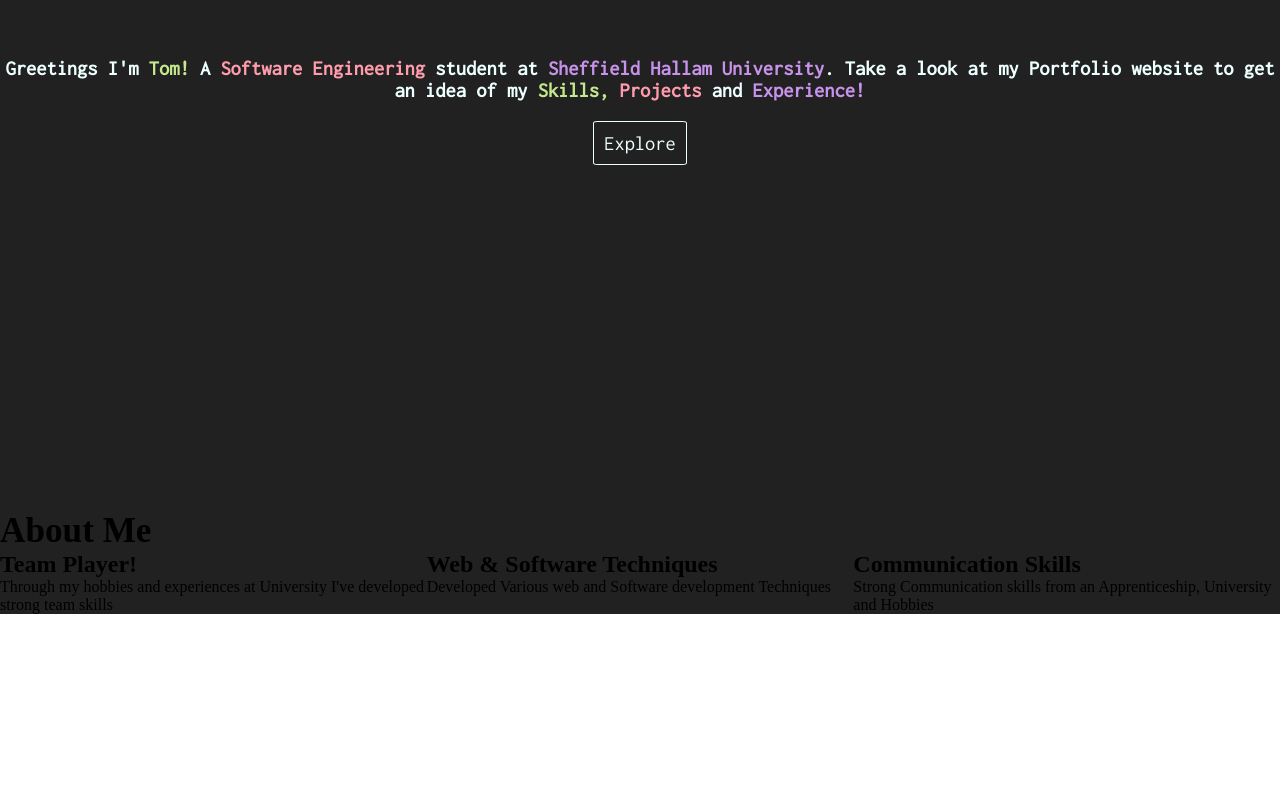
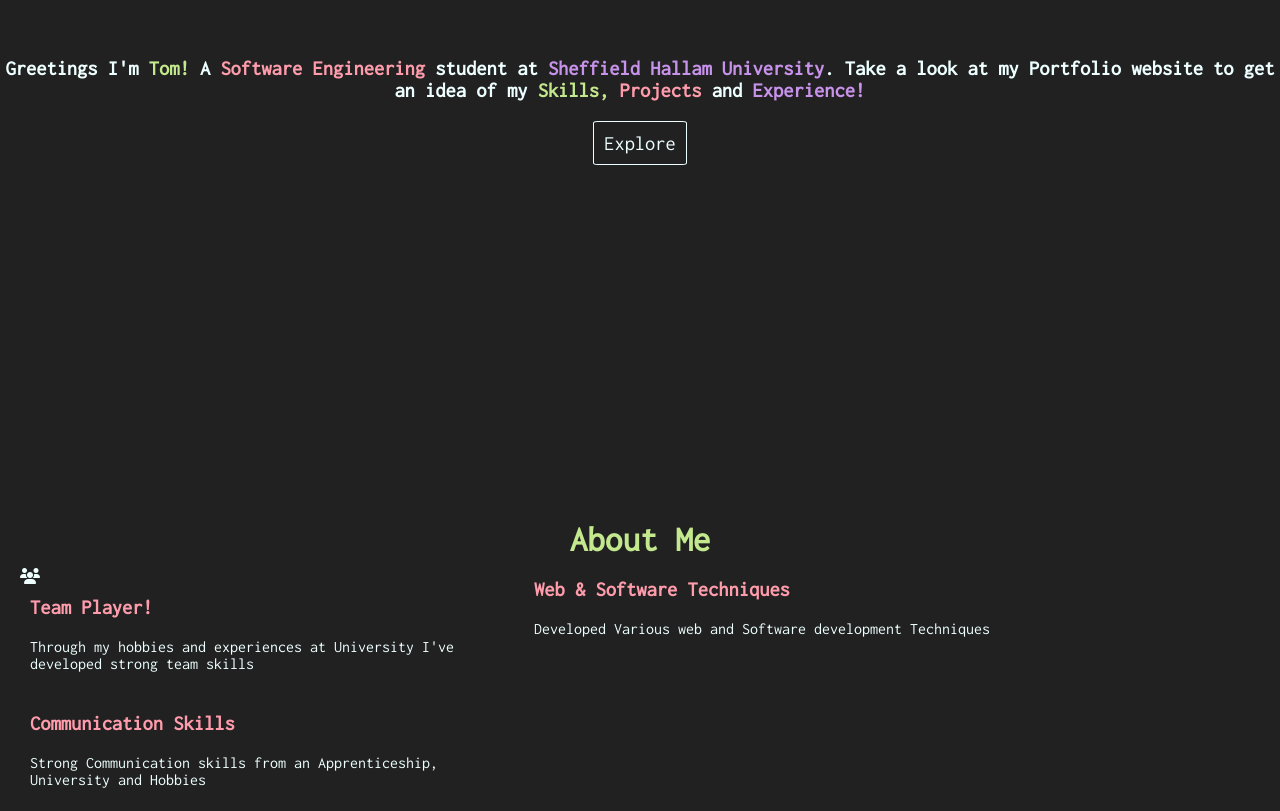
Before and after one commit to CrazyOldBuffalo/Portfolio, a plain HTML site: page index.html in a window 1280 px wide. Shown: the part 289-1100 px from the top of the page. Before the commit the page ends 903 px from the top, so only its background shows below. Drawn offline with Linux system fonts and the light colour scheme.

Commit message:
Added in Styling for About Me Section

```diff
--- a/Styles/mobile.scss
+++ b/Styles/mobile.scss
@@ -6,6 +6,7 @@ $mainBackground: #212121;
 $mainfontcolor: #EEFFFF;
 $mobileheadingsize: 1.28em;
 $buttonfontsize: 1.28rem;
+$mobilefontsize: 1.1rem;
 $buttonborder: 1px solid $mainfontcolor;
 $aboutcontenttitlefontsize: 1.1rem;
 
@@ -70,15 +71,35 @@ body {
     background-color: $mainBackground;
 }
 .aboutContentContainer{
-
+    padding: 10px;
 }
 .aboutContentRow {
     display: flex;
     flex-direction: row;
+    flex-wrap: wrap;
 }
 .aboutContent {
-    flex-basis: 40%;
+    flex: 0 0 33.333333%;
+    justify-content: center;
+    padding: 10px;
 }
 .aboutContentTitle {
     font-size: $aboutcontenttitlefontsize;
+    font-family: $primaryfont;
+    text-align: center;
+    color: $syntax1;
 }
+.ContentTitle {
+    font-family: $primaryfont;
+    padding: 10px;
+    color: $syntax2;
+    font-size: $mobileheadingsize;
+}
+.ContentContent {
+    font-family: $primaryfont;
+    color: $mainfontcolor;
+    padding: 10px;
+}
+.fa-3 {
+    font-size: 6rem;
+}
--- a/index.html
+++ b/index.html
@@ -12,7 +12,7 @@
     <link rel="stylesheet" href="Styles/mobile.css">
     <link rel="stylesheet" href="Styles/styles.css" media="screen and (min-width: 720px)">
     <link rel="stylesheet" href="https://fonts.googleapis.com/css?family=Inconsolata">
-
+    <script src="https://kit.fontawesome.com/4c478f365c.js" crossorigin="anonymous"></script>
     <!-- Website title -->
     <title>Portfolio || Homepage </title>
 </head>
@@ -30,10 +30,13 @@
     <div class="about">
         <div class="aboutContentContainer">
             <div class="aboutContentTitle">
-                <h1 class="ContentTitle"> About Me </h1>
+                <h1> About Me </h1>
             </div>
             <div class="aboutContentRow">
                 <div class="aboutContent">
+                    <span class=abouticons" style="color: #eeffff;">
+                        <i class="fas fa-users fa-6"></i>
+                    </span>
                     <h2 class="ContentTitle"> Team Player! </h2>
                     <p class="ContentContent"> Through my hobbies and experiences at University I've developed strong team skills</p>
                 </div>
```
Also changed, not shown: Styles/mobile.css, 1 other file.
